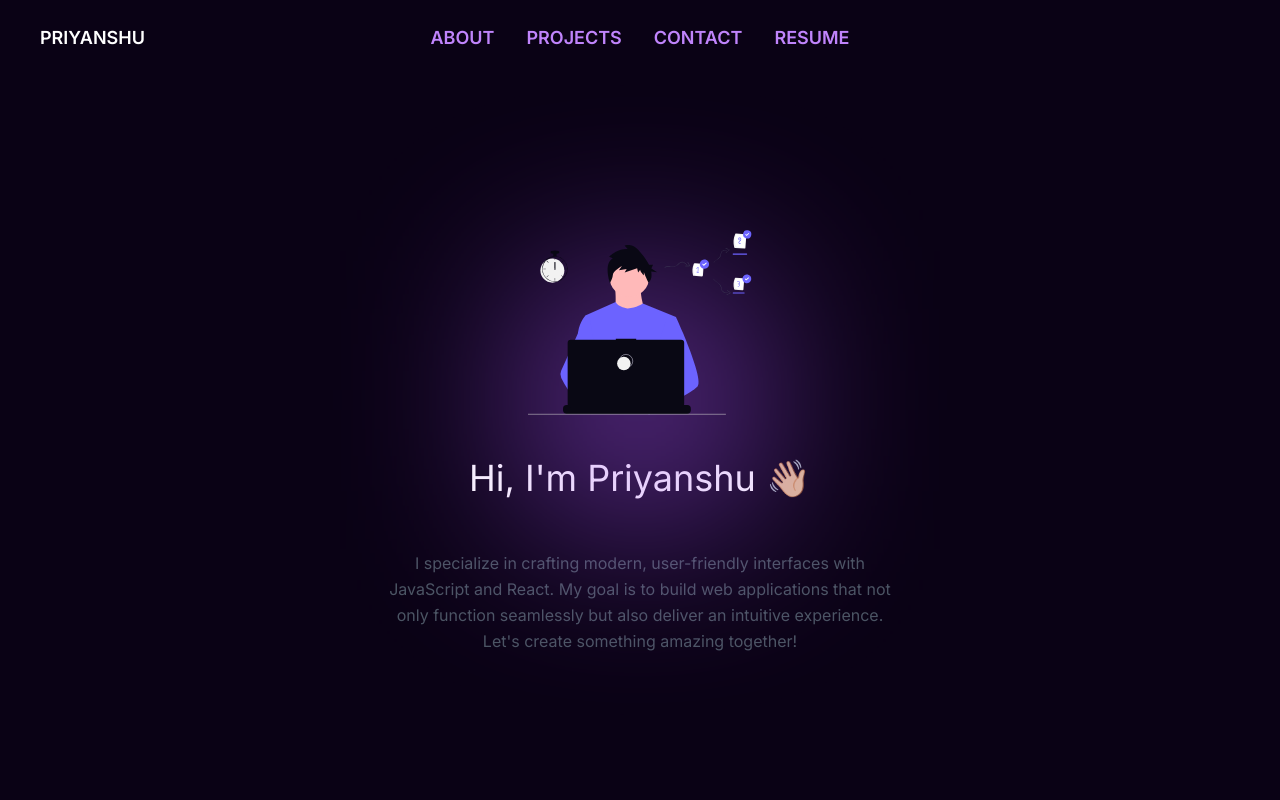
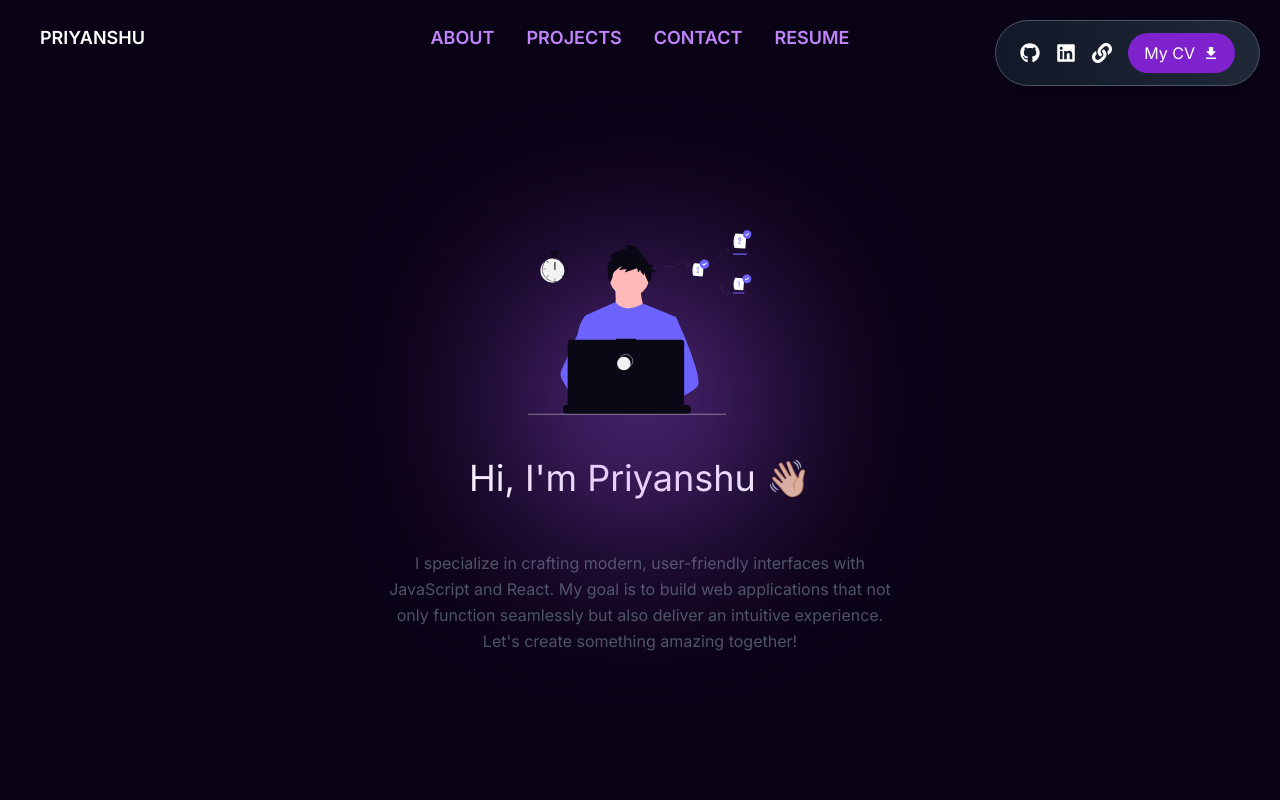
Before and after one commit to Priyanshu-96/Personal-Portfolio, a React (Vite) app in the folder portfolio-vite/: page / in a window 1280 px wide. Shown: the top 800 px of the page. Built offline with nearby package versions, Linux system fonts and the light colour scheme.

Commit message:
Added Socials component but its still not optimized

```diff
--- a/package.json
+++ b/package.json
@@ -1,6 +1,7 @@
 {
   "dependencies": {
     "framer-motion": "^12.4.10",
+    "react-icons": "^5.5.0",
     "react-parallax-tilt": "^1.7.286",
     "react-router-dom": "^7.2.0",
     "react-tilt": "^1.0.2",
--- a/portfolio-vite/src/App.tsx
+++ b/portfolio-vite/src/App.tsx
@@ -3,6 +3,7 @@ import Home from "./components/Home";
 import About from "./components/About";
 import Projects from "./components/Project";
 import Contact from "./components/Contact";
+import Socials from "./components/Socials";
 
 function App() {
   return (
@@ -11,6 +12,10 @@ function App() {
       <About />
       <Projects />
       <Contact />
+
+    <div>
+    <Socials/>
+    </div>
     </div>
   );
 }
--- a/portfolio-vite/src/components/Home.tsx
+++ b/portfolio-vite/src/components/Home.tsx
@@ -74,7 +74,7 @@ const Home = () => {
 
       {/* Heading with Fade-in Animation */}
       <motion.h2
-        className="text-4xl font-cursive mt-6 text-center"
+        className="text-4xl font-cursive mt-6 text-center "
         initial={{ opacity: 0, y: -20 }}
         animate={{ opacity: 1, y: 0 }}
         transition={{ duration: 1 }}
--- a/portfolio-vite/src/components/Project.tsx
+++ b/portfolio-vite/src/components/Project.tsx
@@ -21,14 +21,12 @@ const projects = [
     tech: ["Next.js", "Tailwind CSS", "Stripe API"],
   },
 ];
-
 interface Project {
   title: string;
   year: string;
   description: string;
   tech: string[];
 }
-
 const ProjectCard = ({ project }: { project: Project }) => {
   return (
     <Tilt tiltMaxAngleX={10} tiltMaxAngleY={10} perspective={1000} scale={1.05} transitionSpeed={500}>
--- /dev/null
+++ b/portfolio-vite/src/components/Socials.jsx
@@ -0,0 +1,32 @@
+import { FaGithub, FaLinkedin, FaLink } from "react-icons/fa";
+import { IoMdDownload } from "react-icons/io";
+
+const Socials = () => {
+  return (
+    <div className="fixed top-5 right-5 flex items-center gap-4 bg-opacity-30 backdrop-blur-md px-6 py-3 rounded-full border border-gray-600 shadow-lg bg-gradient-to-r from-gray-900 to-gray-800">
+      {/* GitHub */}
+      <a href="https://github.com/Priyanshu-96" target="_blank" rel="noopener noreferrer">
+        <FaGithub className="text-white text-xl hover:text-gray-400 transition duration-300" />
+      </a>
+
+      {/* LinkedIn */}
+      <a href="www.linkedin.com/in/priyansshu" target="_blank" rel="noopener noreferrer">
+        <FaLinkedin className="text-white text-xl hover:text-gray-400 transition duration-300" />
+      </a>
+
+      {/* Portfolio Link */}
+      <a href="https://yourportfolio.com" target="_blank" rel="noopener noreferrer">
+        <FaLink className="text-white text-xl hover:text-gray-400 transition duration-300" />
+      </a>
+
+      {/* CV Download */}
+      <a href="https://drive.google.com/file/d/1a43AFbB5WUy_FjvIgHU7QHw7jpXX4-F3/view?usp=drive_link" download>
+        <button className="flex items-center gap-2 px-4 py-2 bg-purple-700 text-white rounded-full hover:bg-purple-600 transition duration-300">
+          My CV <IoMdDownload />
+        </button>
+      </a>
+    </div>
+  );
+};
+
+export default Socials;
--- a/portfolio-vite/tsconfig.app.json
+++ b/portfolio-vite/tsconfig.app.json
@@ -1,5 +1,6 @@
 {
   "compilerOptions": {
+    "allowJs": true,
     "tsBuildInfoFile": "./node_modules/.tmp/tsconfig.app.tsbuildinfo",
     "target": "ES2020",
     "useDefineForClassFields": true,
```
Also changed, not shown: 1 other file (tests, documents, lock files or other folders).
